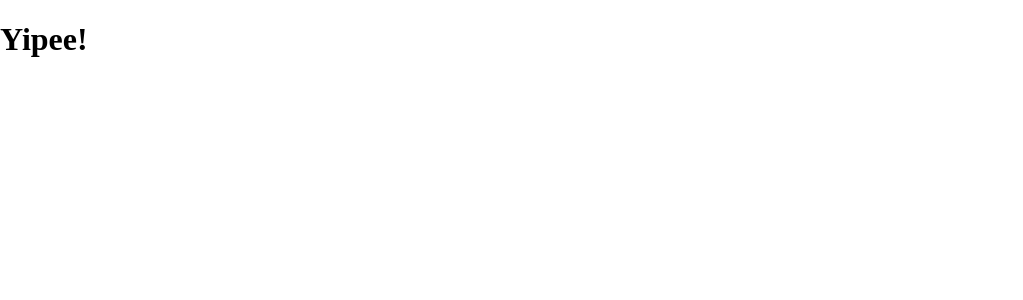
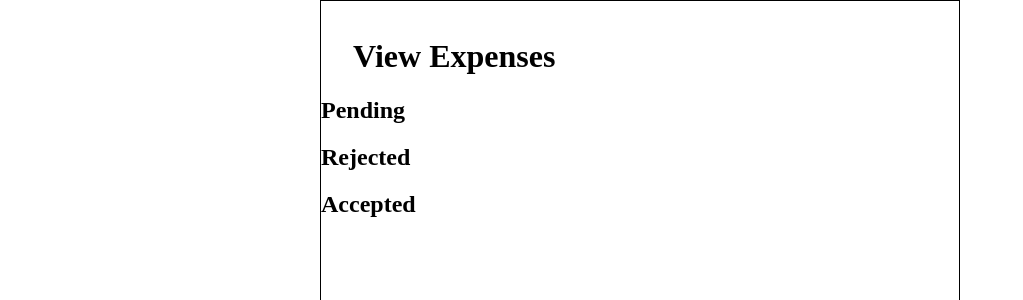
Before and after one commit to barcysaivaras1/FDM-Front-End, a React (Vite) app: page /expenses in a window 1280 px wide. Shown: the top 300 px of the page, without its empty margins (0-1023 px from the left). Built offline with nearby package versions, Linux system fonts and the light colour scheme.

Commit message:
View Expenses has been centered
This is great because it looks great and it is also centered, hope this helps

```diff
--- a/src/App.jsx
+++ b/src/App.jsx
@@ -5,14 +5,14 @@ import {
   Routes,
   Route,
 } from "react-router-dom";
-import Expense from './components/ClaimantExpenses';
+import ClaimantExpenses from './components/ClaimantExpenses';
 
 function App() {
   return (
     <Router>
       <Routes>
         <Route path='/' exact element={<Login/>}/>
-        <Route path='/expenses' exact element={<Expense/>}/>
+        <Route path='/expenses' exact element={<ClaimantExpenses/>}/>
       </Routes>
     </Router>
   )
--- a/src/components/ClaimantExpenses.jsx
+++ b/src/components/ClaimantExpenses.jsx
@@ -1,9 +1,16 @@
 import '../css/ClaimantExpenses.css'
+import React from 'react';
 
-
-function Expense(){
+function ClaimantExpenses(){
     return(
-        <h1>Yipee!</h1>
+        <div className='ViewExpensesPage'>
+            <div id='PhoneBox'>
+                <h1 id='Title'>View Expenses</h1>
+                <h2 className='ExpenseType'>Pending</h2>
+                <h2 className='ExpenseType'>Rejected</h2>
+                <h2 className='ExpenseType'>Accepted</h2>
+            </div>
+        </div>
     )
 }
-export default Expense;
+export default ClaimantExpenses;
--- a/src/css/ClaimantExpenses.css
+++ b/src/css/ClaimantExpenses.css
@@ -0,0 +1,16 @@
+.ViewExpensesPage{
+    font-family: "Kaiti SC";
+}
+#PhoneBox{
+    width: 50%;
+    box-sizing: border-box;
+    height: 100vh;
+    border: 1px solid black;
+    margin-left: auto;
+    margin-right: auto;
+}
+#Title{
+    max-width: fit-content;
+    margin-left: 2rem;
+    padding-top: 1rem;
+}
```
